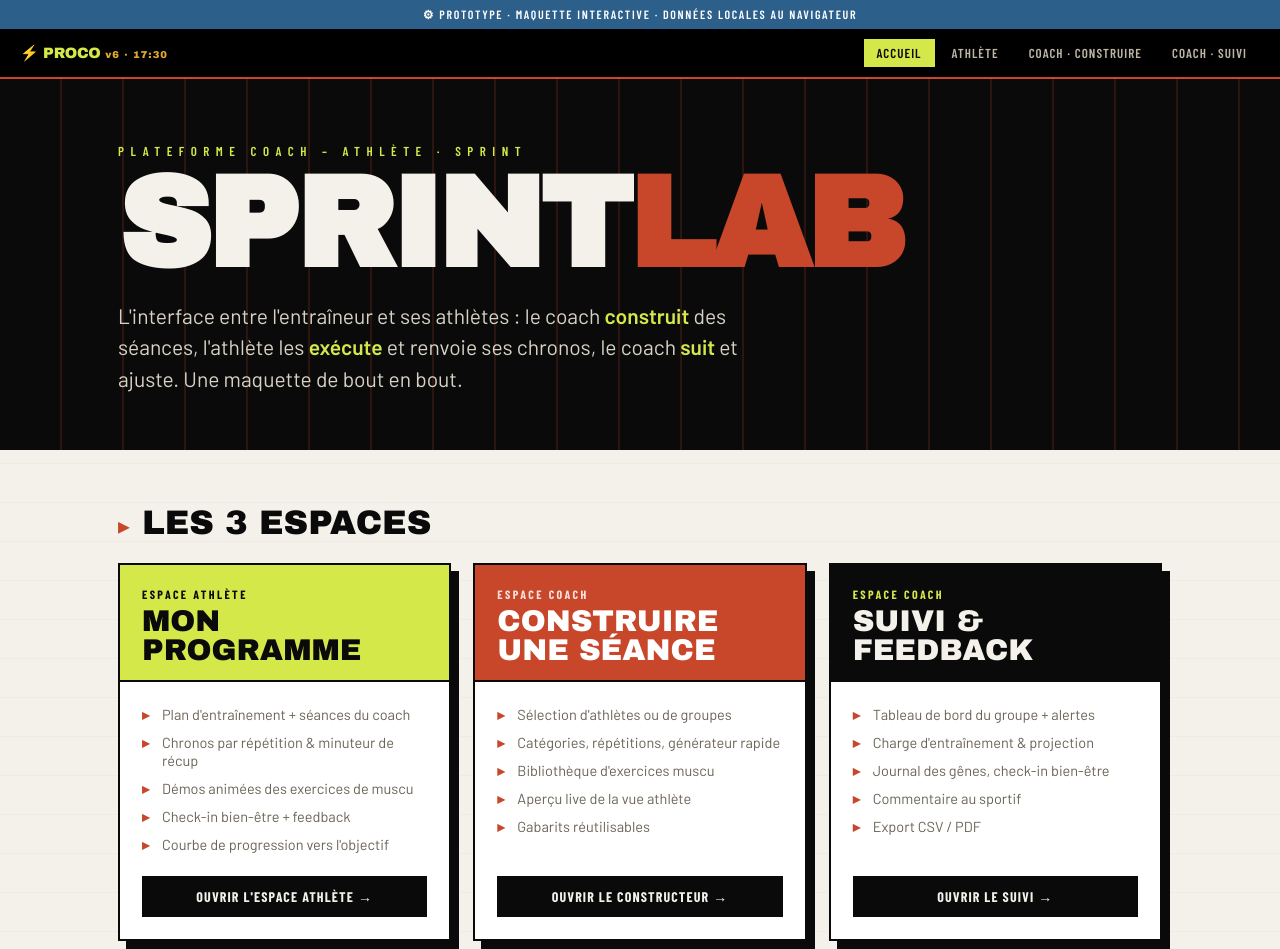
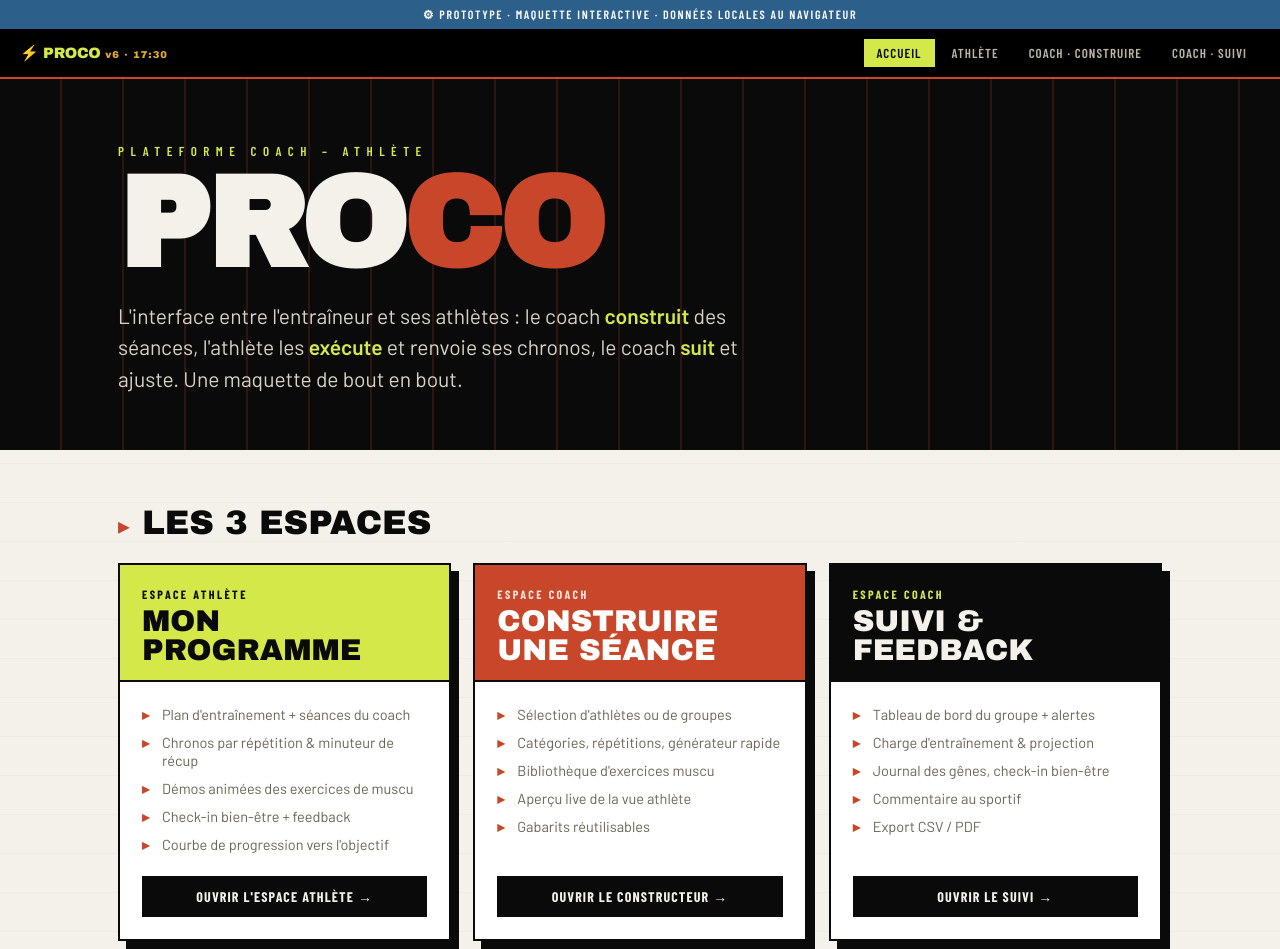
Before and after one commit to Ratibtib/Proco, a plain HTML site: page index.html in a window 1280 px wide. Shown: the top 949 px of the page. Drawn offline with nearby package versions, Linux system fonts and the light colour scheme.

Commit message:
Update index.html

```diff
--- a/index.html
+++ b/index.html
@@ -84,8 +84,8 @@
 <header>
   <div class="lanes"></div>
   <div class="header-inner">
-    <div class="eyebrow">Plateforme coach – athlète · sprint</div>
-    <h1>SPRINT<span class="ac">LAB</span></h1>
+    <div class="eyebrow">Plateforme coach – athlète</div>
+    <h1>PRO<span class="ac">CO</span></h1>
     <p class="tagline">L'interface entre l'entraîneur et ses athlètes : le coach <b>construit</b> des séances, l'athlète les <b>exécute</b> et renvoie ses chronos, le coach <b>suit</b> et ajuste. Une maquette de bout en bout.</p>
   </div>
 </header>
```
